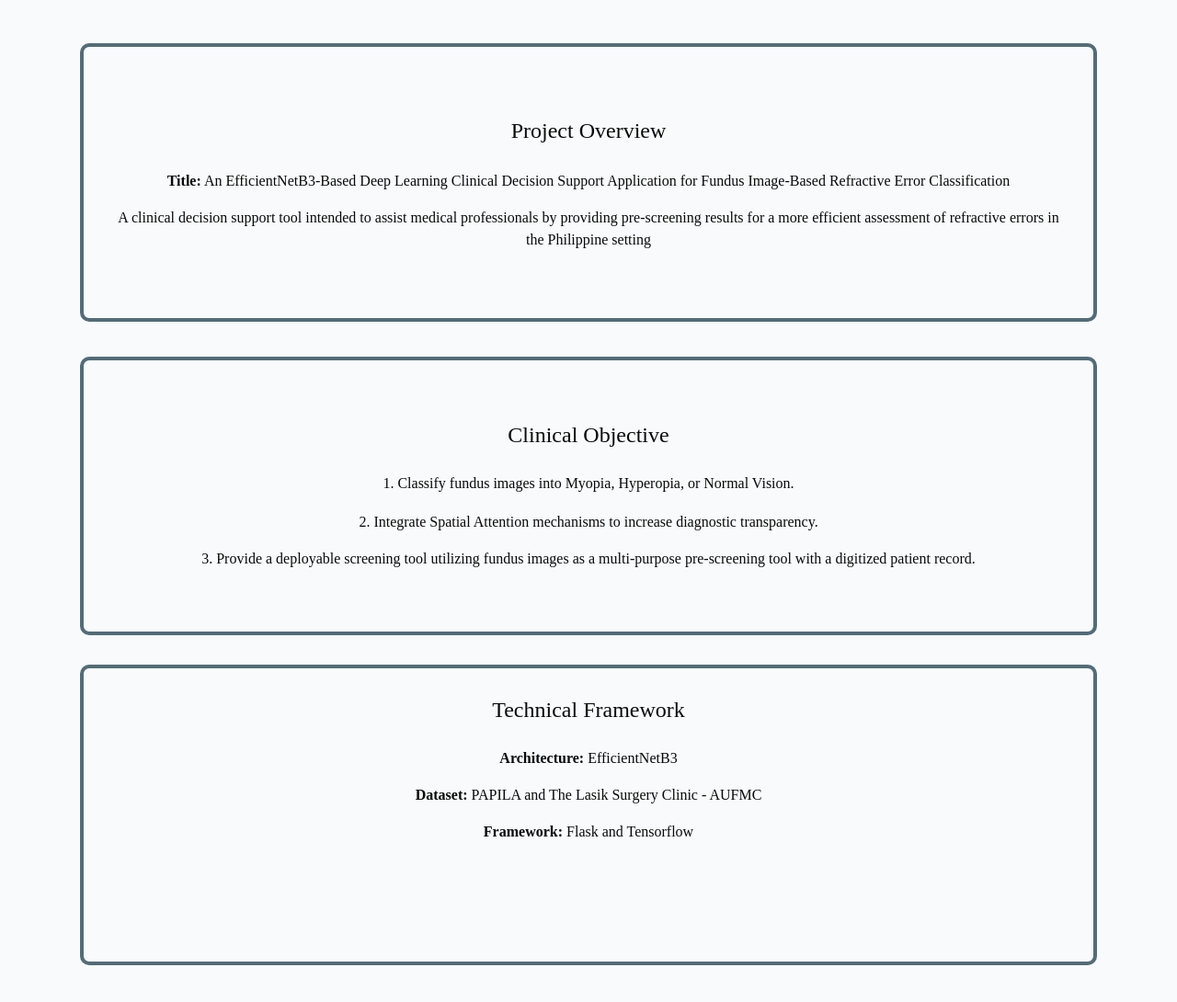
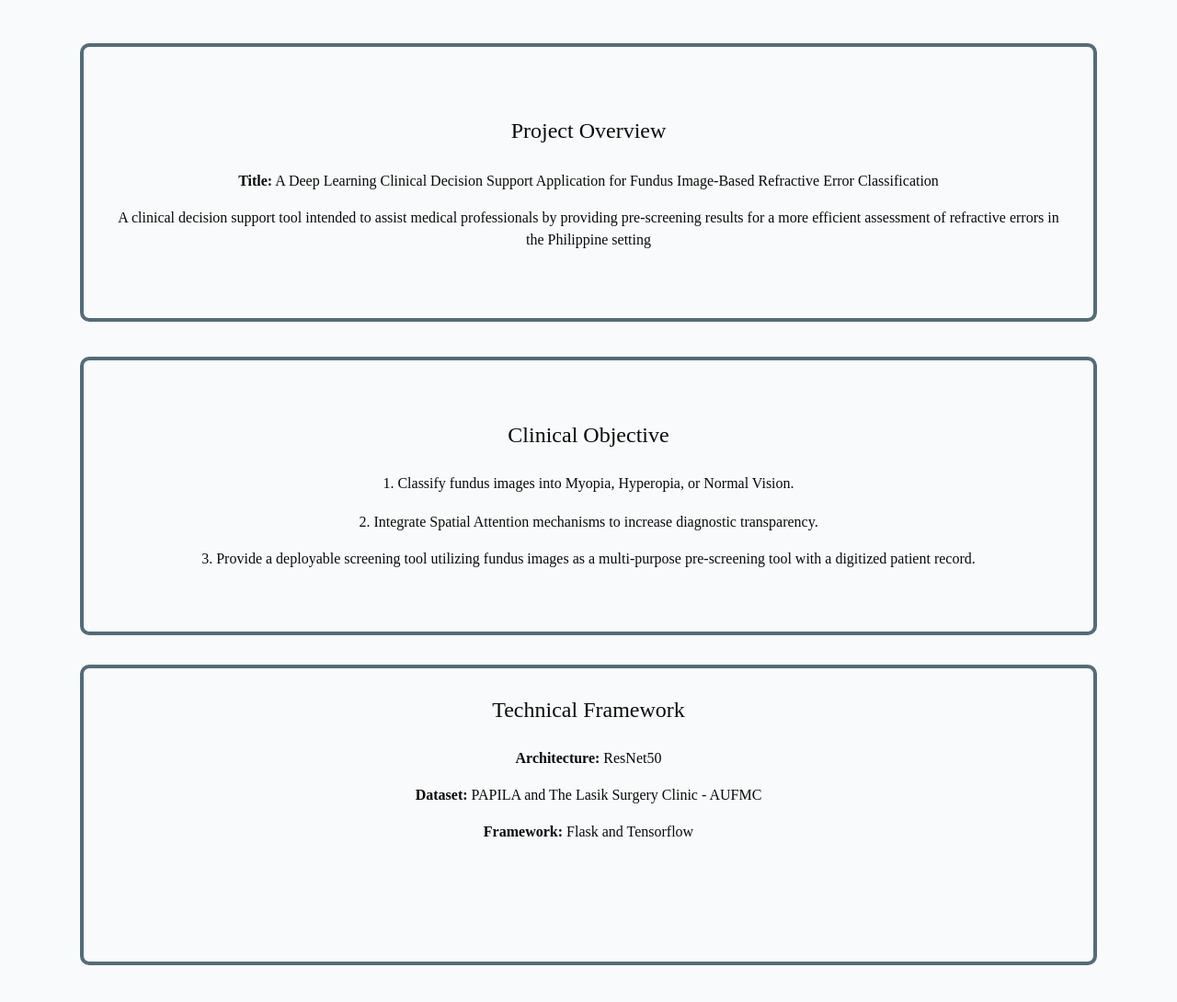
Before and after one commit to KyziaPi/RefraScan-App, a Python web app: template RefraScan/templates/about-the-study.html in a window 1280 px wide. Shown: the part 184-1274 px from the top of the page at 92% size. Run offline with Jinja, Linux system fonts and the light colour scheme; the template is opened without the code that fills it, so the values that code supplies are empty.

Commit message:
Adjusted the about us page based on the changes in the paper

```diff
--- a/RefraScan/templates/about-the-study.html
+++ b/RefraScan/templates/about-the-study.html
@@ -20,7 +20,7 @@ RefraScan - About The Study
 
 						<div class="card-abt-container1">
 							<p class="text-a">
-								<b class="bold">Title:</b> An EfficientNetB3-Based Deep Learning Clinical Decision Support Application for Fundus Image-Based Refractive Error Classification
+								<b class="bold">Title:</b> A Deep Learning Clinical Decision Support Application for Fundus Image-Based Refractive Error Classification
 							</p>
 							<p class="text-a">
 								A clinical decision support tool intended to assist medical professionals by providing pre-screening results for a more efficient assessment of refractive errors in the Philippine setting
@@ -50,7 +50,7 @@ RefraScan - About The Study
 						<h2 class="subtitle">Technical Framework</h2>
 
 						<div class="card-abt-container2">
-							<p><b class="bold">Architecture:</b> EfficientNetB3</p>
+							<p><b class="bold">Architecture:</b> ResNet50</p>
 							<p>
 								<b class="bold">Dataset:</b> PAPILA and The Lasik Surgery Clinic - AUFMC
 							</p>
```
